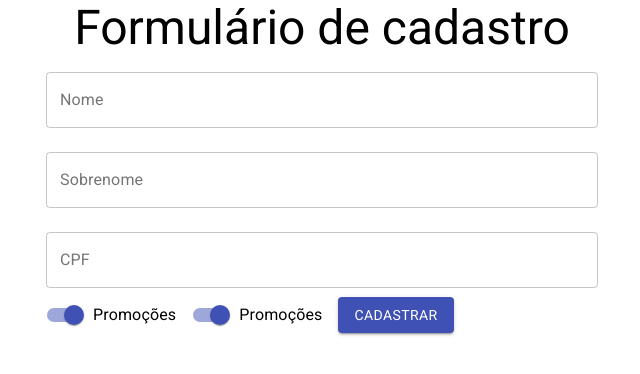
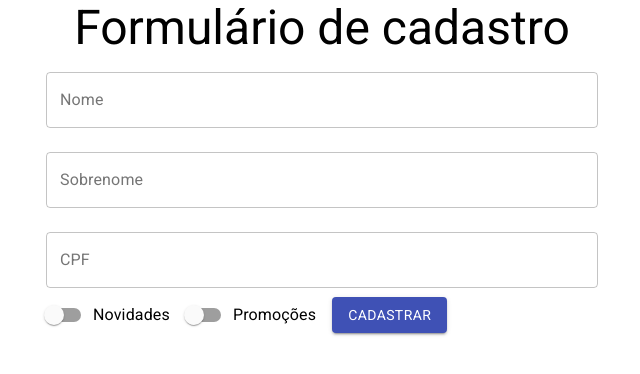
Before and after one commit to alcaldeguima/Login, a React (Create React App) app: page / in a window 1280 px wide. Shown: the top 374 px of the page, without its empty margins (318-958 px from the left). Built offline with nearby package versions, Linux system fonts and the light colour scheme.

Commit message:
adiconando os set individuais no formulario

```diff
--- a/src/Components/FormularioCadastro/FormularioCadastro.jsx
+++ b/src/Components/FormularioCadastro/FormularioCadastro.jsx
@@ -2,19 +2,16 @@ import React, { useState } from "react";
 import { TextField, Button, Switch, FormControlLabel } from "@material-ui/core";
 
 function FormularioCadastro() {
-  /*
   const [nome, setNome] = useState("");
   const [sobrenome, setSobrenome] = useState("");
   const [cpf, setCpf] = useState("");
-  const [promocoes, setPromocoes] = useState(true);
-  const [novidades, setNovidades] = useState(true);
-  */
-  const [nome, setNome] = useState("");
+  const [promocoes, setPromocoes] = useState(false);
+  const [novidades, setNovidades] = useState(false);
 
   return (
     <form
       onSubmit={(event) => {
-        console.log(nome);
+        console.log(nome, cpf, sobrenome, promocoes, novidades);
         event.preventDefault();
       }}
     >
@@ -22,9 +19,6 @@ function FormularioCadastro() {
         value={nome}
         onChange={(event) => {
           setNome(event.target.value);
-          if (nome.length >= 4) {
-            setNome(nome.substr(0, 4));
-          }
         }}
         id="nome"
         label="Nome"
@@ -34,6 +28,10 @@ function FormularioCadastro() {
       />
 
       <TextField
+        value={sobrenome}
+        onChange={(event) => {
+          setSobrenome(event.target.value);
+        }}
         id="sobrenome"
         label="Sobrenome"
         variant="outlined"
@@ -42,6 +40,10 @@ function FormularioCadastro() {
       />
 
       <TextField
+        value={cpf}
+        onChange={(event) => {
+          setCpf(event.target.value);
+        }}
         id="cpf"
         label="CPF"
         variant="outlined"
@@ -49,15 +51,29 @@ function FormularioCadastro() {
         fullWidth
       />
       <FormControlLabel
-        label="Promoções"
+        label="Novidades"
         control={
-          <Switch name="Novidades" defaultChecked={true} color="primary" />
+          <Switch
+            checked={novidades}
+            onChange={(event) => {
+              setNovidades(event.target.checked);
+            }}
+            name="novidades"
+            color="primary"
+          />
         }
       />
       <FormControlLabel
         label="Promoções"
         control={
-          <Switch name="Promoções" defaultChecked={true} color="primary" />
+          <Switch
+            checked={promocoes}
+            onChange={(event) => {
+              setPromocoes(event.target.checked);
+            }}
+            name="promocoes"
+            color="primary"
+          />
         }
       />
 
```
